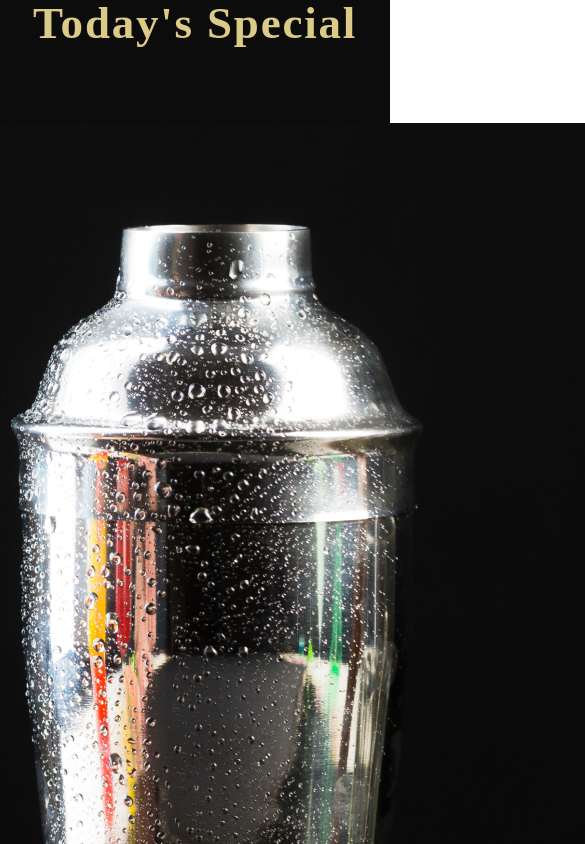
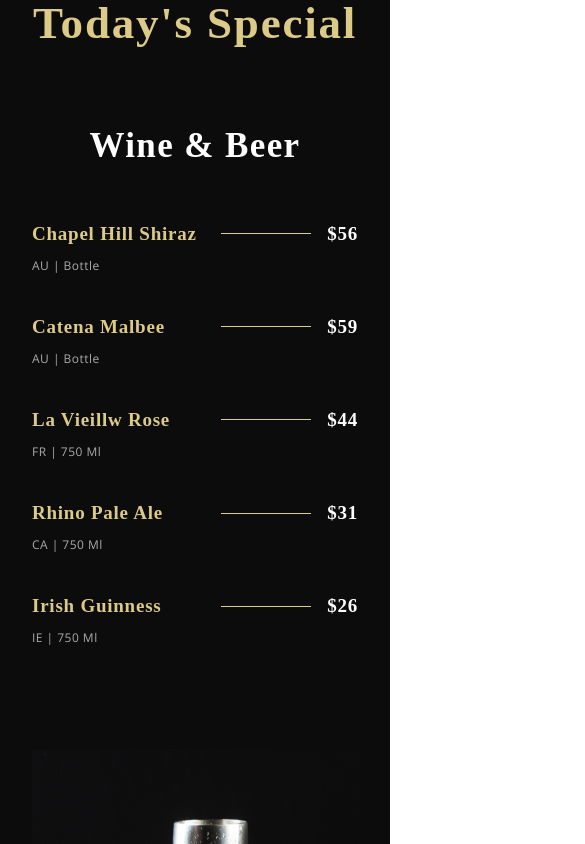
Before and after one commit to meibyhernandez/react_restaurant, a React (Create React App) app: page / in a window 390 px wide. Shown: the part 3040-3884 px from the top of the page, 585 px wide, since content can reach past the window. Built offline with nearby package versions, Linux system fonts and the light colour scheme; a web font is replaced by a local one.

Commit message:
menu items styling and responsive adjustments

```diff
--- a/src/components/Menuitem/MenuItem.css
+++ b/src/components/Menuitem/MenuItem.css
@@ -0,0 +1,35 @@
+.app__menuitem{
+    width: 100%;
+    margin: 1rem 0;
+
+    display: flex;
+    flex-direction: column;
+}
+
+.app__menuitem-head{
+    display: flex;
+    justify-content: space-between;
+    align-items: center;
+}
+
+.app__menuitem-sub{
+    width: 100%;
+    margin-top: 0.2rem;
+}
+
+.app__menuitem-name {
+    flex: 1;
+}
+
+.app__menuitem-dash {
+    width: 90px;
+    height: 1px;
+    background: var(--color-golden);
+    margin: 0 1rem;
+}
+
+.app__menuitem-price {
+    display: flex;
+    justify-content: flex-end;
+    align-items: flex-end;
+}
--- a/src/components/Menuitem/MenuItem.jsx
+++ b/src/components/Menuitem/MenuItem.jsx
@@ -2,18 +2,20 @@
 
 import './MenuItem.css';
 
-const MenuItem = ({title, price, tags}) => (
-  <div className='app__menuitem'>
-    <div className='app__menuitem-head'>
-      <div className='app__menuitem-name'>
-        <p className='p__cormorant' style={{ color: '#DCCA87' }}>{title}</p>
+const MenuItem = ({ title, price, tags }) => (
+  <div className="app__menuitem">
+    <div className="app__menuitem-head">
+      <div className="app__menuitem-name">
+        <p className="p__cormorant" style={{ color: '#DCCA87' }}>{title}</p>
       </div>
+      <div className="app__menuitem-dash" />
+      <div className="app__menuitem-price">
+        <p className="p__cormorant">{price}</p>
+      </div>
+    </div>
 
-      <div className='app__menuitem-dash' />
-
-      <div className='app__menuitem-price'>
-        <p className='p__cormorant'>{price}</p>
-      </div>
+    <div className="app__menuitem-sub">
+      <p className="p__opensans" style={{ color: '#AAAAAA' }}>{tags}</p>
     </div>
   </div>
 );
--- a/src/container/Menu/SpecialMenu.css
+++ b/src/container/Menu/SpecialMenu.css
@@ -16,3 +16,71 @@
     align-items: flex-start;
     flex-direction: row;
 }
+
+.app__specialMenu-menu_heading{
+    font-family: var(--font-base);
+    font-weight: 600;
+    font-size: 45px;
+    line-height: 58.5px;
+    letter-spacing: 0.04em;
+    color: var(--color-white);
+}
+
+.app__specialMenu-menu_wine,
+.app__specialMenu-menu_cocktails{
+    flex: 1;
+    width: 100%;
+    flex-direction: column;
+}
+
+.app__specialMenu-menu_img{
+    width: 410px;
+    margin: 0 2rem;
+}
+
+.app__specialMenu-menu_img img{
+    width: 100%;
+    height: auto;
+}
+
+.app__specialMenu_menu_items{
+    display: flex;
+    flex-direction: column;
+    margin: 2rem 0;
+    width: 100%;
+}
+
+@media screen and (max-width: 2000px) {
+    .app__specialMenu-menu_img{
+        width: 650px;
+    }
+
+    .app__specialMenu-menu_img img{
+        height: 920px;
+    }
+}
+
+
+@media screen and (max-width: 1150px) {
+    .app__specialMenu-menu{
+        flex-direction: column;
+        align-items: center;
+        width: 100%;
+    }
+
+    .app__specialMenu-menu_img{
+        margin: 3rem 0;
+    }
+}
+
+
+@media screen and (max-width: 650px) {
+    .app__specialMenu-menu_img{
+        width: 100%;
+    }
+
+    .app__specialMenu-menu_heading{
+        font-size: 35px;
+        line-height: 48.5px;
+    }
+}
```
